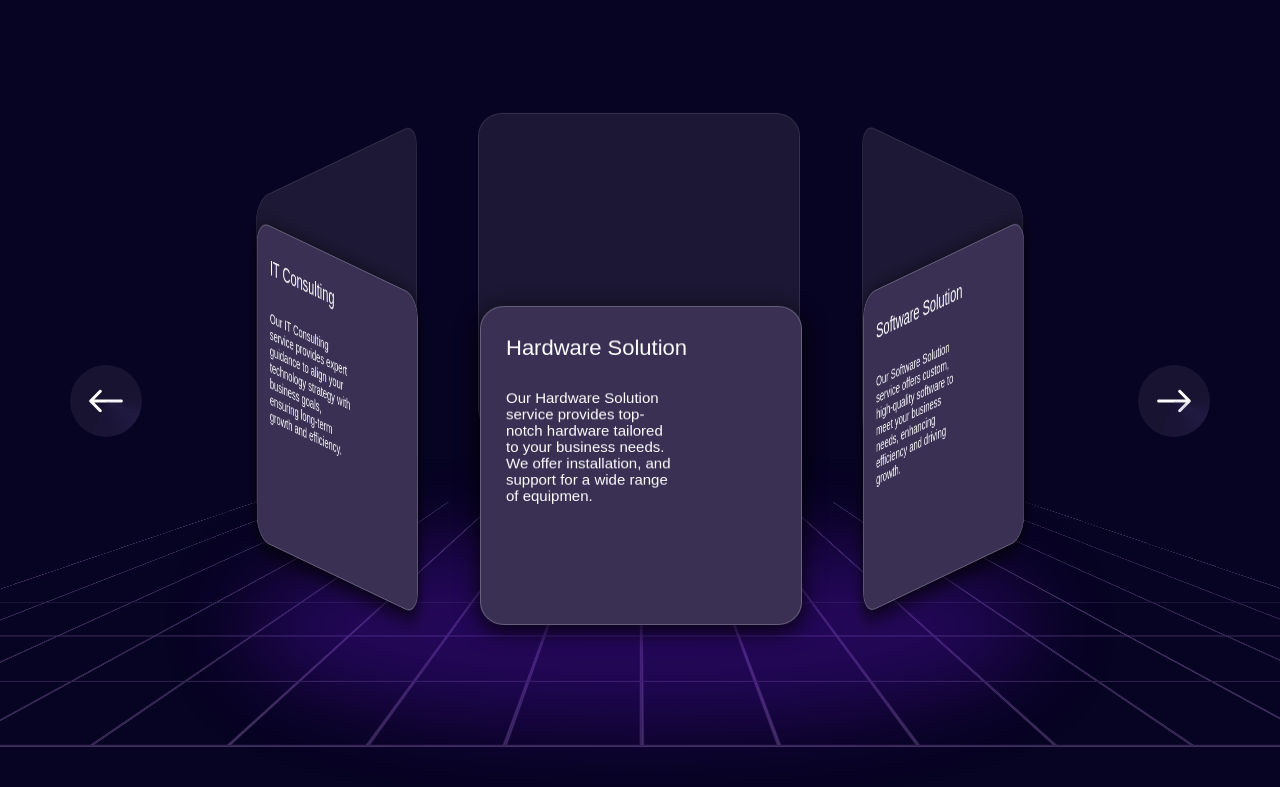
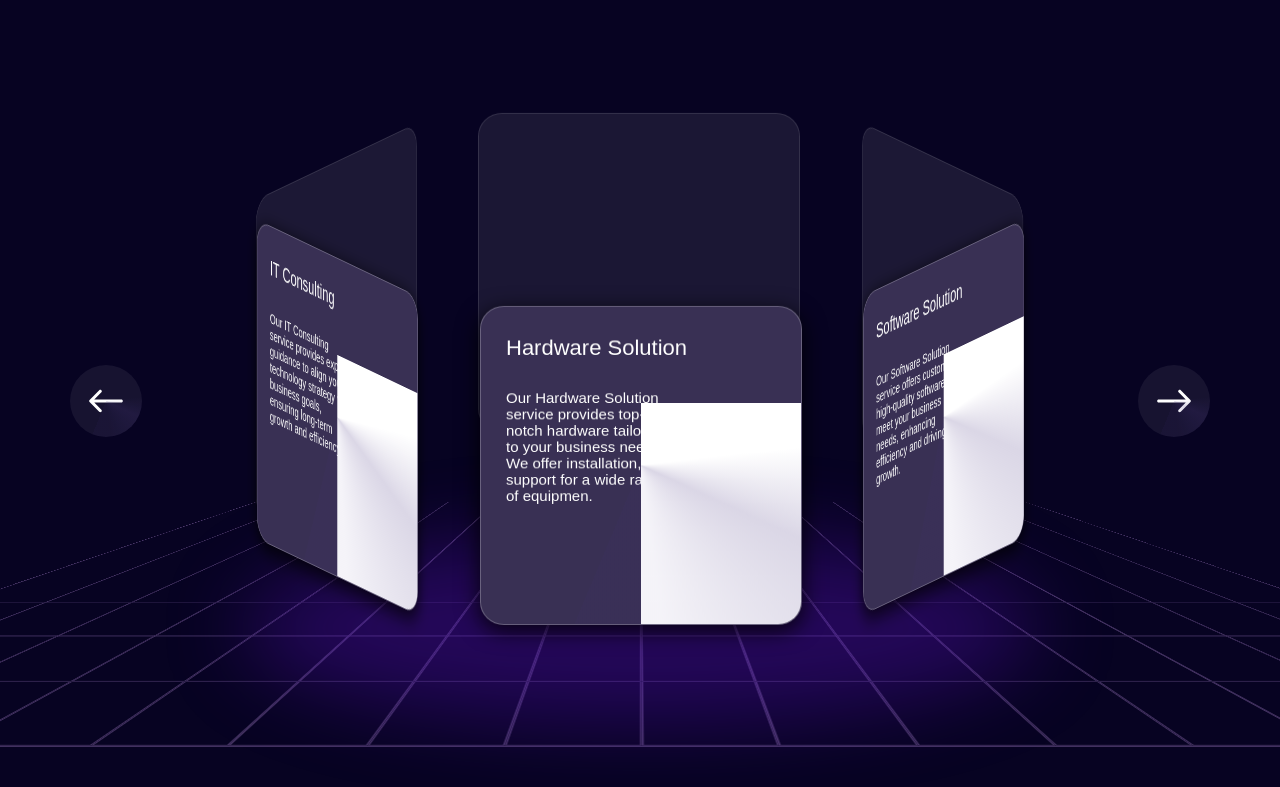
Before and after one commit to Vitalina-Korchova/landing-page, a React (Vite) app: page / in a window 1280 px wide. Shown: the part 2310-3097 px from the top of the page. Built offline with nearby package versions, Linux system fonts and the light colour scheme; a web font is replaced by a local one.

Commit message:
finished  services section

```diff
--- a/src/components/ServicesSection.tsx
+++ b/src/components/ServicesSection.tsx
@@ -104,9 +104,10 @@ export default function ServicesSection() {
                     {isBack ? (
                       <div className="card-back"></div>
                     ) : (
-                      <div className={`${card.styleArt} card-front`}>
+                      <div className="card-front">
                         <span>{card.title}</span>
                         <span>{card.description}</span>
+                        <div className={`${card.styleArt}`}></div>
                       </div>
                     )}
                   </div>
--- a/src/styles/partials/services-section.scss
+++ b/src/styles/partials/services-section.scss
@@ -110,18 +110,194 @@
             -moz-box-shadow: 0px 6px 21px 2px rgba(0, 0, 0, 0.75);
             display: flex;
             flex-direction: column;
+            position: relative;
+            z-index: 2;
+            overflow: hidden;
 
-            > span:first-child {
+            > span:nth-child(1) {
               font-size: 22px;
               font-weight: 500;
               padding: 30px 25px;
             }
-            > span:last-child {
+            > span:nth-child(2) {
               font-size: 15px;
               font-weight: 500;
               padding: 0 130px 0 25px;
               font-family: $font-family-secondary;
               font-weight: 100;
+            }
+
+            .art1,
+            .art2,
+            .art3,
+            .art4,
+            .art5,
+            .art6 {
+              position: absolute;
+              bottom: -50px;
+              right: -90px;
+              width: 250px;
+              height: 280px;
+              background-color: white;
+              aspect-ratio: 1;
+            }
+            .art1 {
+              clip-path: shape(
+                from 83.99% 39.31%,
+                curve to 78.96% 57.46% with 84.71% 50%,
+                curve to 70.68% 77.34% with 73.2% 64.91%,
+                curve to 56.79% 85.83% with 68.16% 89.77%,
+                curve to 37.95% 77.21% with 45.42% 81.88%,
+                curve to 19.4% 67.38% with 30.48% 72.53%,
+                curve to 10.56% 50.65% with 8.33% 62.24%,
+                curve to 22.13% 33.84% with 12.79% 39.07%,
+                curve to 37.84% 19.17% with 31.47% 28.61%,
+                curve to 56.71% 8.83% with 44.21% 9.73%,
+                curve to 76.24% 18.28% with 69.21% 7.93%,
+                curve to 83.99% 39.31% with 83.26% 28.63%
+              );
+            }
+
+            .art2 {
+              clip-path: shape(
+                from 81.24% 30.27%,
+                curve to 78.57% 65.11% with 89.7% 50%,
+                curve to 47.28% 84.93% with 67.45% 80.22%,
+                curve to 19.55% 69.82% with 27.12% 89.64%,
+                curve to 21.9% 34.24% with 11.99% 50%,
+                curve to 52.29% 14.51% with 31.8% 18.48%,
+                curve to 81.24% 30.27% with 72.79% 10.53%
+              );
+            }
+
+            .art3 {
+              clip-path: shape(
+                from 50.58% 93.38%,
+                curve to 40.47% 87.41% with 44.86% 90.7%,
+                curve to 29.04% 85.5% with 36.08% 84.11%,
+                curve to 20.37% 80.57% with 22% 86.89%,
+                curve to 16.79% 69.51% with 18.74% 74.24%,
+                curve to 9.56% 60.52% with 14.83% 64.78%,
+                curve to 5.61% 50.41% with 4.28% 56.26%,
+                curve to 11.21% 40.24% with 6.93% 44.56%,
+                curve to 15.01% 29.5% with 15.5% 35.92%,
+                curve to 17.61% 17.65% with 14.53% 23.07%,
+                curve to 26.85% 10.9% with 20.7% 12.23%,
+                curve to 38.44% 7.44% with 33% 9.57%,
+                curve to 49.56% 6.91% with 43.88% 5.31%,
+                curve to 61.13% 8.41% with 55.24% 8.52%,
+                curve to 71.53% 11.99% with 67.01% 8.31%,
+                curve to 77.91% 21.29% with 76.05% 15.68%,
+                curve to 81.81% 31.34% with 79.77% 26.91%,
+                curve to 86.54% 40.2% with 83.85% 35.77%,
+                curve to 93.92% 50.39% with 89.22% 44.63%,
+                curve to 95.39% 61.67% with 98.62% 56.14%,
+                curve to 89.16% 72.33% with 92.16% 67.2%,
+                curve to 80.76% 80.07% with 86.16% 77.45%,
+                curve to 70.03% 83.83% with 75.35% 82.69%,
+                curve to 60.5% 90.51% with 64.7% 84.97%,
+                curve to 50.58% 93.38% with 56.31% 96.05%
+              );
+            }
+
+            .art4 {
+              clip-path: shape(
+                from 57.18% 20.47%,
+                curve to 62.07% 34.53% with 62.4% 27.44%,
+                curve to 75.6% 42.42% with 61.75% 41.63%,
+                curve to 80.19% 49.59% with 89.46% 43.21%,
+                curve to 67.17% 58.96% with 70.93% 55.98%,
+                curve to 64.32% 74.23% with 63.42% 61.94%,
+                curve to 56.75% 84.34% with 65.23% 86.53%,
+                curve to 45.38% 72.89% with 48.27% 82.15%,
+                curve to 31.91% 67.04% with 42.5% 63.64%,
+                curve to 13.95% 63.96% with 21.32% 70.45%,
+                curve to 12.24% 49.15% with 6.58% 57.48%,
+                curve to 20.21% 33.19% with 17.89% 40.83%,
+                curve to 30.9% 24.92% with 22.52% 25.56%,
+                curve to 45.62% 18.89% with 39.28% 24.28%,
+                curve to 57.18% 20.47% with 51.97% 13.5%
+              );
+            }
+
+            .art5 {
+              clip-path: shape(
+                from 9.65% 41.14%,
+                curve to 17.99% 36.6% with 14.14% 38.35%,
+                curve to 18.35% 28.41% with 21.85% 34.85%,
+                curve to 20.69% 22.55% with 14.86% 21.97%,
+                curve to 29.6% 22.07% with 26.52% 23.12%,
+                curve to 33.49% 14.58% with 32.68% 21.02%,
+                curve to 38.49% 8.91% with 34.29% 8.14%,
+                curve to 46.34% 13.57% with 42.68% 9.68%,
+                curve to 53.8% 12.81% with 50% 17.45%,
+                curve to 62.05% 7.09% with 57.59% 8.17%,
+                curve to 68.92% 10.16% with 66.51% 6.01%,
+                curve to 74.91% 15.85% with 71.33% 14.3%,
+                curve to 79.4% 21.61% with 78.49% 17.39%,
+                curve to 84.18% 27.68% with 80.32% 25.82%,
+                curve to 88.29% 33.51% with 88.03% 29.54%,
+                curve to 85.68% 41.52% with 88.54% 37.48%,
+                curve to 82.3% 48.49% with 82.82% 45.55%,
+                curve to 83.3% 54.69% with 81.77% 51.43%,
+                curve to 89.78% 63.53% with 84.83% 57.95%,
+                curve to 90.67% 71.65% with 94.73% 69.12%,
+                curve to 84.1% 77.19% with 86.62% 74.17%,
+                curve to 77.01% 80.54% with 81.58% 80.2%,
+                curve to 68.48% 80.52% with 72.44% 80.88%,
+                curve to 63.27% 86.85% with 64.52% 80.15%,
+                curve to 57.56% 89.02% with 62.02% 93.55%,
+                curve to 49.52% 89.8% with 53.1% 84.49%,
+                curve to 41.82% 94.82% with 45.94% 95.12%,
+                curve to 34.49% 91.72% with 37.71% 94.53%,
+                curve to 28.47% 86.19% with 31.27% 88.9%,
+                curve to 23.31% 80.63% with 25.67% 83.48%,
+                curve to 21.67% 73% with 20.94% 77.78%,
+                curve to 14.9% 68.21% with 22.41% 68.21%,
+                curve to 7.32% 63.98% with 7.4% 68.21%,
+                curve to 6.26% 55.88% with 7.24% 59.76%,
+                curve to 5.22% 47.97% with 5.28% 52.01%,
+                curve to 9.65% 41.14% with 5.16% 43.93%
+              );
+            }
+
+            .art6 {
+              clip-path: shape(
+                from 38.09% 22.77%,
+                curve to 47.34% 20.3% with 41.53% 17.02%,
+                curve to 61.75% 17.6% with 53.14% 23.58%,
+                curve to 72.07% 20.53% with 70.37% 11.62%,
+                curve to 75.51% 34.84% with 73.77% 29.43%,
+                curve to 85.19% 45.68% with 77.24% 40.25%,
+                curve to 89.23% 57.93% with 93.13% 51.12%,
+                curve to 77.53% 66.85% with 85.34% 64.75%,
+                curve to 68.38% 77.73% with 69.73% 68.95%,
+                curve to 60.04% 91.25% with 67.02% 86.51%,
+                curve to 45.7% 91.64% with 53.06% 95.99%,
+                curve to 31.3% 84.8% with 38.34% 87.3%,
+                curve to 21.83% 75.09% with 24.26% 82.31%,
+                curve to 14.37% 62.19% with 19.39% 67.88%,
+                curve to 11.24% 49.31% with 9.36% 56.51%,
+                curve to 19.81% 38.35% with 13.12% 42.11%,
+                curve to 30.57% 31.56% with 26.5% 34.6%,
+                curve to 38.09% 22.77% with 34.64% 28.53%
+              );
+            }
+
+            &::before {
+              content: "";
+              position: absolute;
+              inset: 0;
+              background: conic-gradient(
+                from 202deg at 50% 50%,
+                rgba(0, 0, 0, 0) 67%,
+                rgba(73, 53, 130, 1) 76%,
+                rgba(71, 47, 140, 0.28) 92%
+              );
+              opacity: 20%;
+              border-radius: 24px;
+              pointer-events: none;
+              z-index: 1;
             }
           }
 
```
